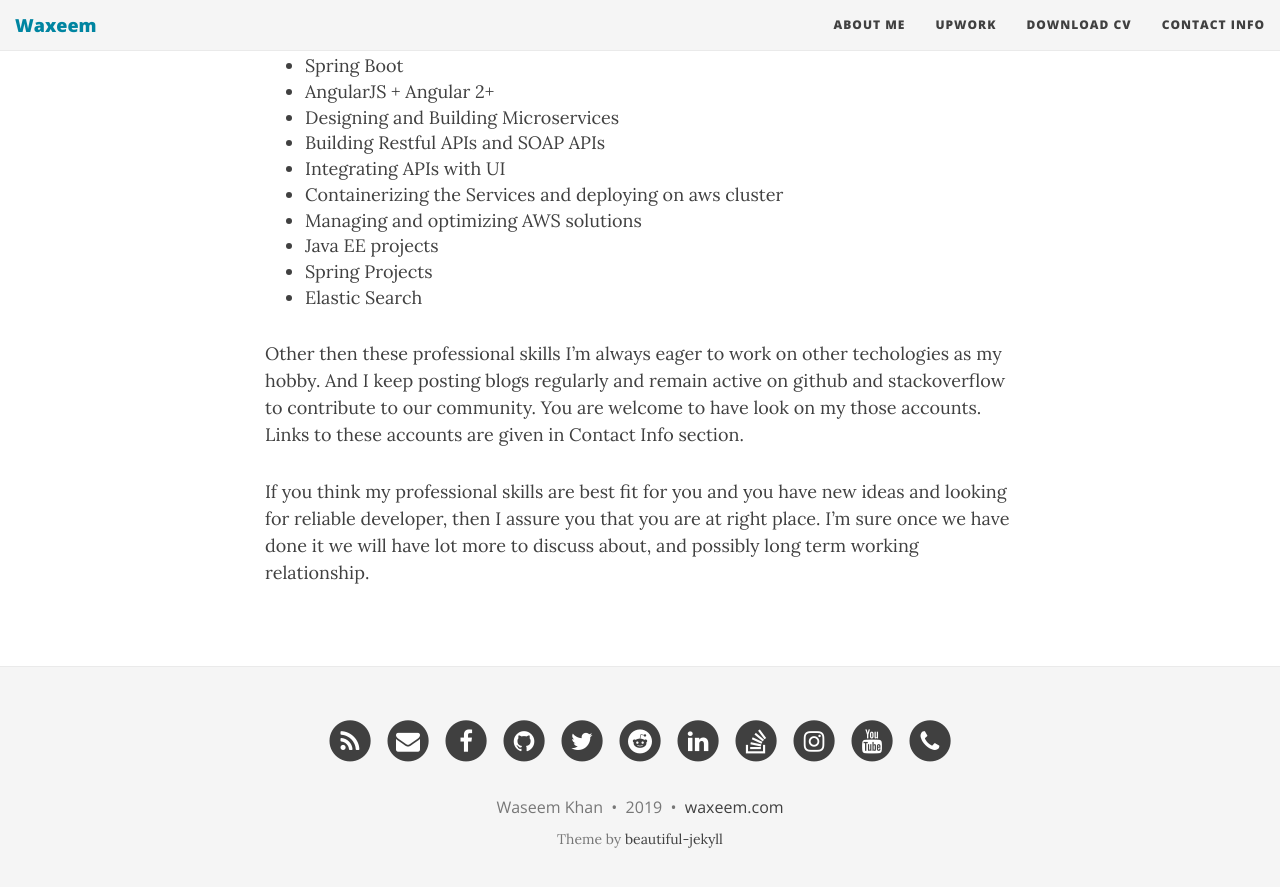
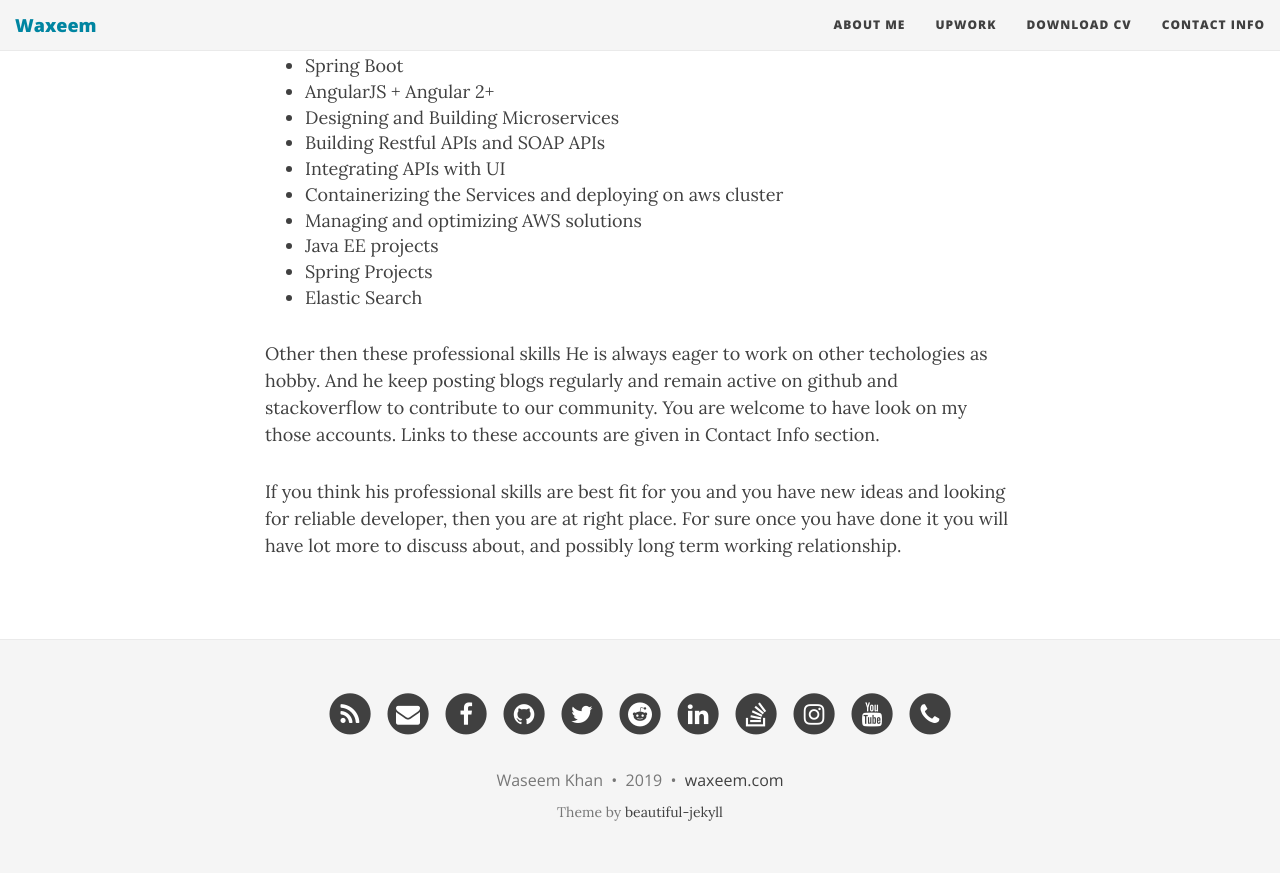
Before and after one commit to waseemullah157/waxeem, a Jekyll site: the page built from aboutme.md, in a window 1280 px wide and 900 px high, scrolled down 904 px. Shown: the top 887 px of the window. Built offline with Jekyll 4.4.1, drawn with Linux system fonts in a browser that asks for light colours; nearby versions of some CDN libraries.

Commit message:
11-09-2019 v1

```diff
--- a/aboutme.md
+++ b/aboutme.md
@@ -23,6 +23,6 @@ No matter how challenging task is, his research and development capabilities alw
 - Spring Projects
 - Elastic Search
 
-Other then these professional skills I'm always eager to work on other techologies as my hobby. And I keep posting blogs regularly and remain active on github and stackoverflow to contribute to our community. You are welcome to have look on my those accounts. Links to these accounts are given in Contact Info section.
+Other then these professional skills He is always eager to work on other techologies as hobby. And he keep posting blogs regularly and remain active on github and stackoverflow to contribute to our community. You are welcome to have look on my those accounts. Links to these accounts are given in Contact Info section.
 
-If you think my professional skills are best fit for you and you have new ideas and looking for reliable developer, then I assure you that you are at right place. I'm sure once we have done it we will have lot more to discuss about, and possibly long term working relationship.
+If you think his professional skills are best fit for you and you have new ideas and looking for reliable developer, then you are at right place. For sure once you have done it you will have lot more to discuss about, and possibly long term working relationship.
```
Also changed, not shown: 2 other files.
